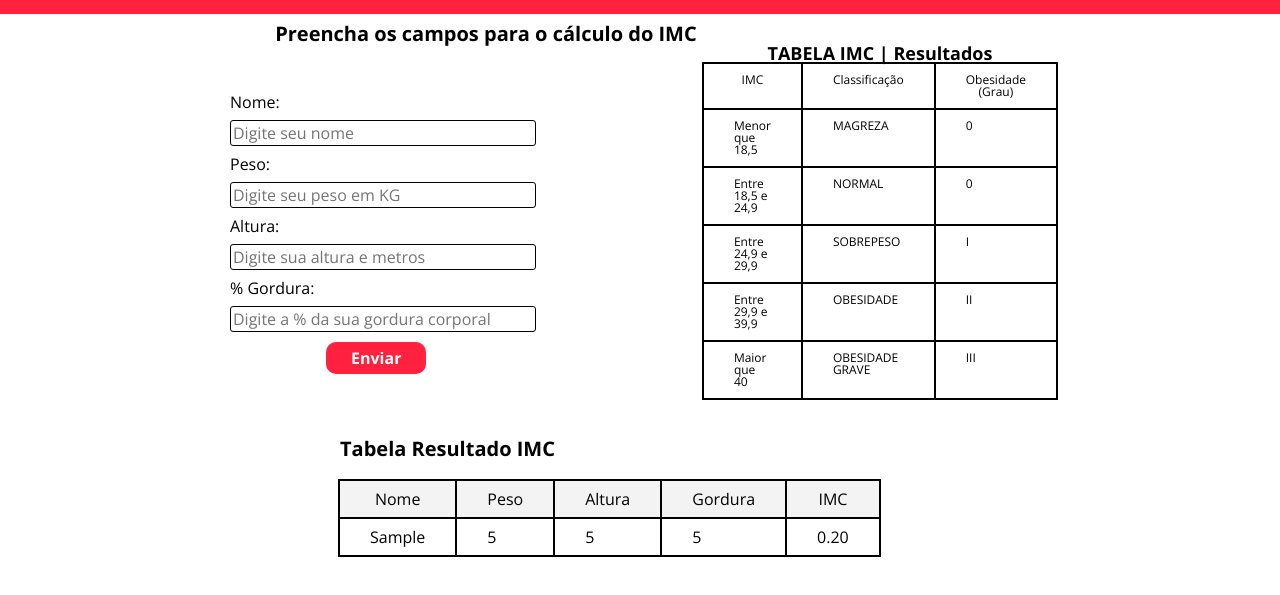
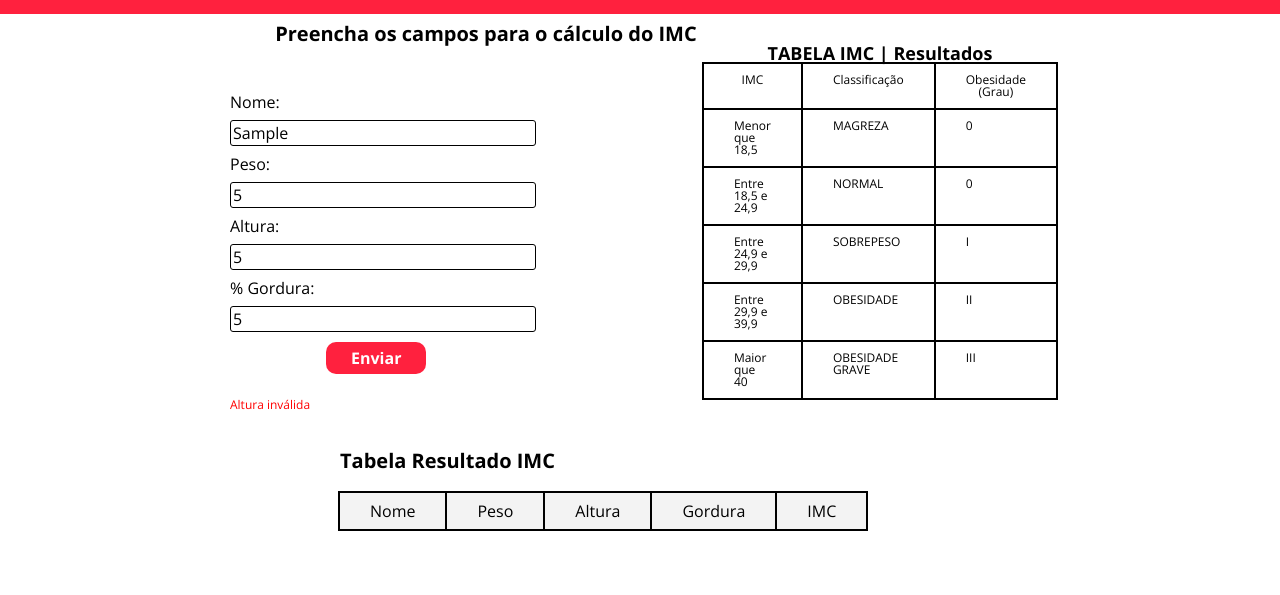
Before and after one commit to IIgorAugustoI/projeto-finl, a plain HTML site: page index.html in a window 1280 px wide. Both pictures are taken after typing "Sample", "5", "5", "5" into the empty fields and a click on the button "Enviar". Shown: the part 69-664 px from the top of the page. Drawn offline with nearby package versions, Linux system fonts and the light colour scheme.

Commit message:
Colocando proteção no peso e altura

```diff
--- a/assets/js/imc.js
+++ b/assets/js/imc.js
@@ -46,8 +46,12 @@ function validarPessoa(formulario){
         erros.push('Nome não pode ser em branco');
     if (formulario.peso.value == 0)
         erros.push('Peso não pode ser em branco');
+    if (formulario.peso.value >= 200 || formulario.peso.value <= 0)
+        erros.push('Peso inválido');
     if(formulario.altura.value == 0)
         erros.push('Altura não pode ser em branco');
+    if(formulario.altura.value >= 3.0 || formulario.altura.value <= 0)
+        erros.push('Altura inválida');
     if(formulario.gordura.value == 0)
         erros.push('Gordura não pode ser em branco');
 
@@ -60,7 +64,6 @@ function calculaImc(peso, altura){
 
     return imc;
 }
-
 
 function adicionaPessoa(formulario){
 
```
Also changed, not shown: index.html (+0 -1 lines).
